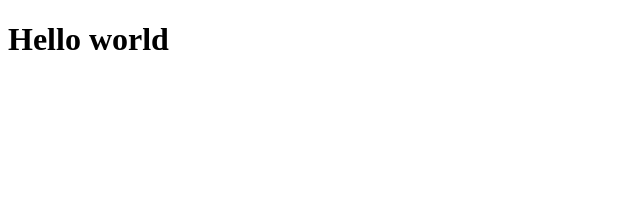
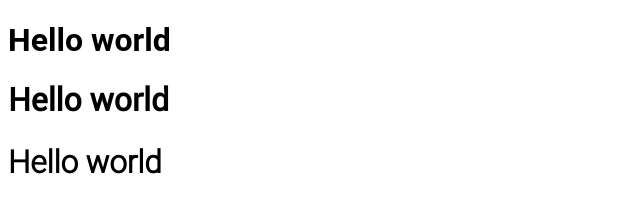
Before and after one commit to IvanRogovskiy/beeinterns, a plain HTML site: page index.html in a window 1280 px wide. Shown: the whole page, without its empty margins (0-640 px from the left). Drawn offline with Linux system fonts and the light colour scheme.

Commit message:
added fonts

```diff
--- /dev/null
+++ b/fonts/font.css
@@ -0,0 +1,17 @@
+@font-face {
+    font-family: 'Roboto Regular';
+    src:
+            url("Roboto/Roboto-Regular.woff") format("woff"),
+            url("Roboto/Roboto-Regular.woff2") format("woff2");
+    font-style: normal;
+    font-weight: 400;
+}
+
+@font-face {
+    font-family: 'Roboto Light';
+    src:
+            url("Roboto/Roboto-Light.woff") format("woff"),
+            url("Roboto/Roboto-Light.woff2") format("woff2");
+    font-style: normal;
+    font-weight: 300;
+}
--- a/index.html
+++ b/index.html
@@ -1,7 +1,15 @@
 <!DOCTYPE html>
 <html lang="en">
-<head></head>
+<head>
+<!--    <link rel="preconnect" href="https://fonts.googleapis.com">-->
+<!--    <link rel="preconnect" href="https://fonts.gstatic.com" crossorigin>-->
+<!--    <link href="https://fonts.googleapis.com/css2?family=Roboto:wght@700&display=swap" rel="stylesheet">-->
+    <link rel="stylesheet" href="fonts/font.css">
+    <title>My Page</title>
+</head>
 <body>
-    <h1>Hello world</h1>
+    <h1 style="font-family: 'Roboto',sans-serif">Hello world</h1>
+    <h1 style="font-family: 'Roboto Regular',sans-serif">Hello world</h1>
+    <h1 style="font-family: 'Roboto Light',sans-serif">Hello world</h1>
 </body>
 </html>
```
Also changed, not shown: fonts/Roboto/Roboto-Light.woff (added), fonts/Roboto/Roboto-Light.woff2 (added), fonts/Roboto/Roboto-Regular.woff (added), fonts/Roboto/Roboto-Regular.woff2 (added).
